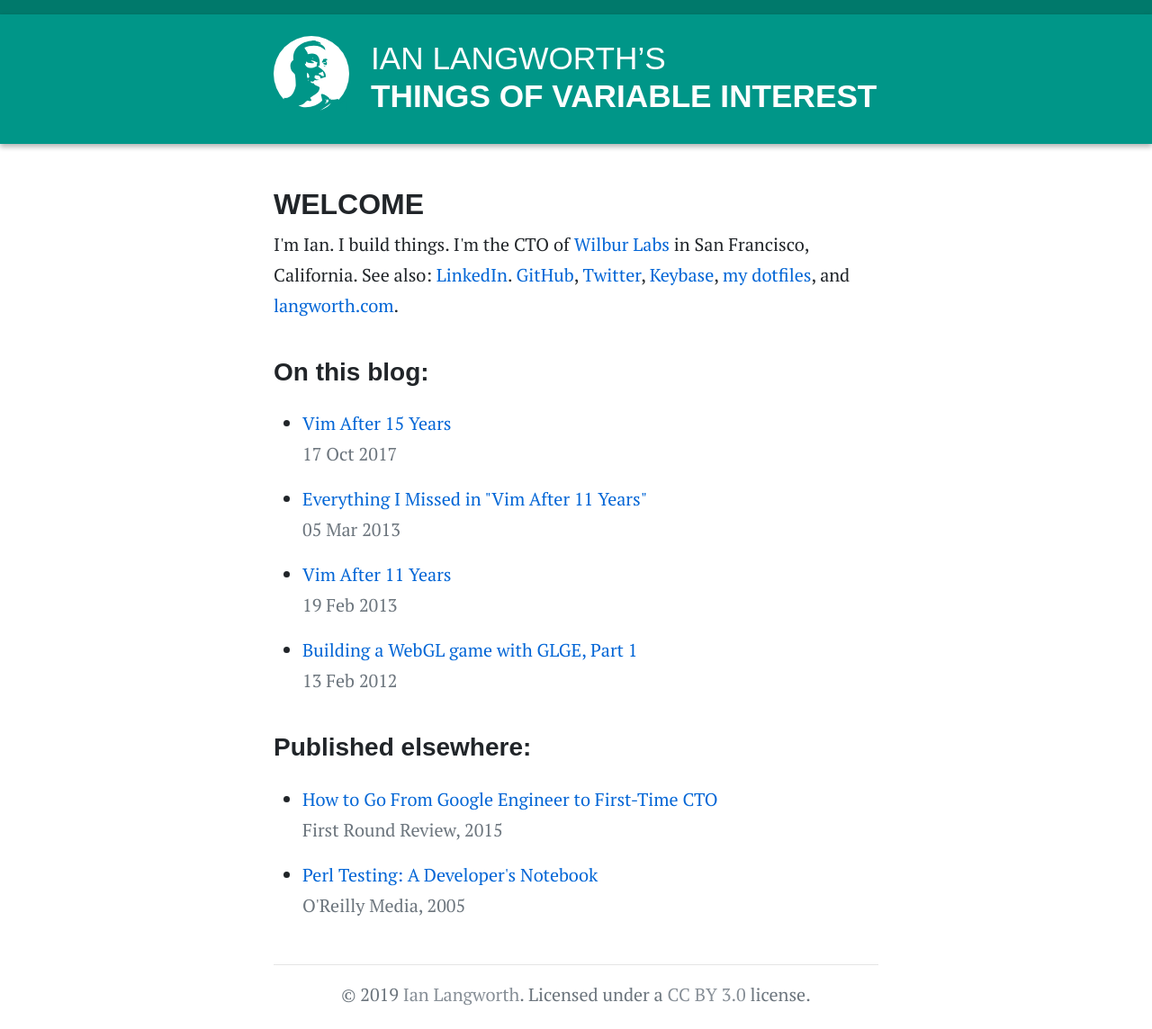
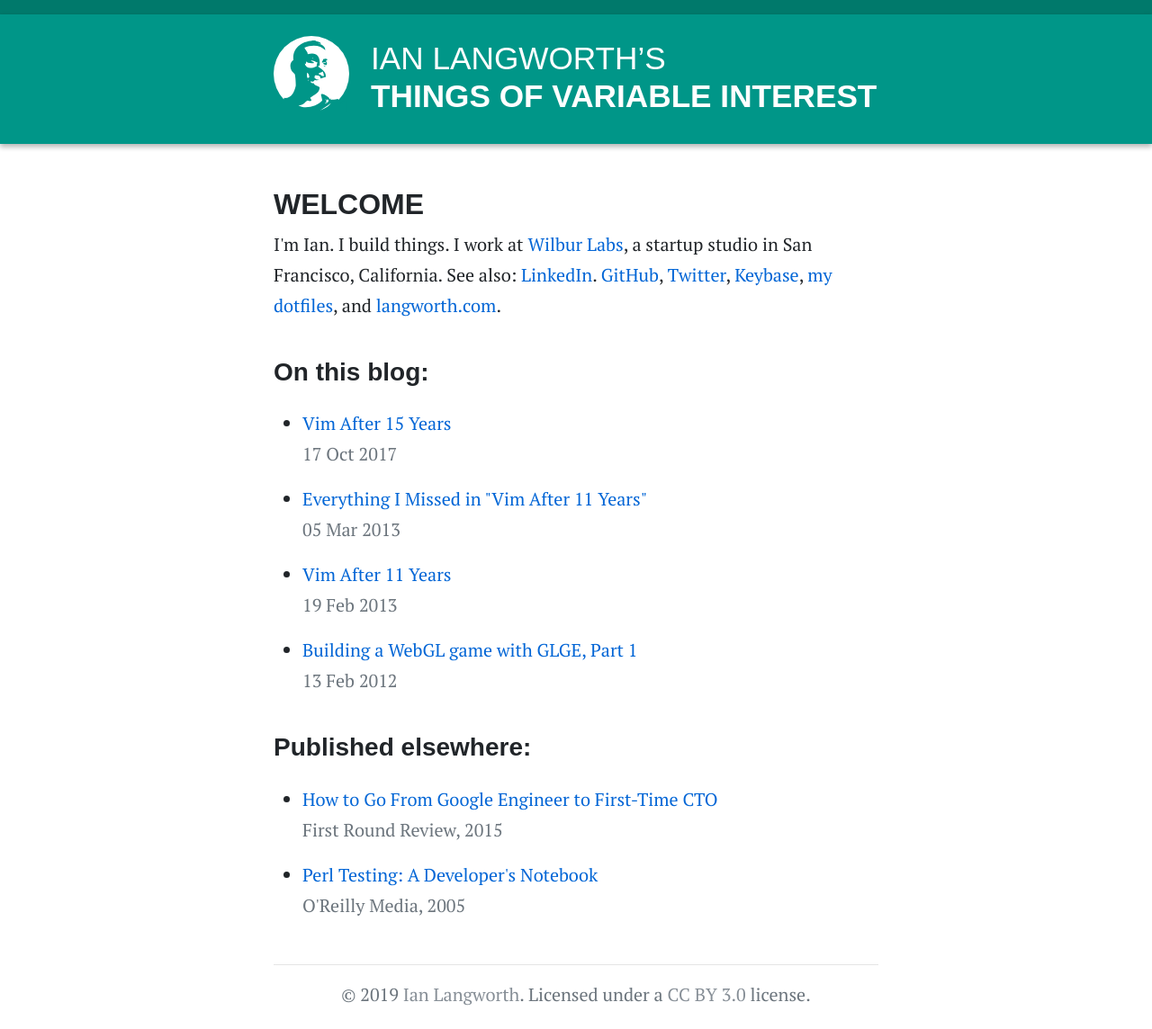
Before and after one commit to statico/statico.github.io, a Jekyll site: the page built from index.md, in a window 1280 px wide. Shown: the whole page at 90% size. Built offline with Jekyll 4.4.1, drawn with Linux system fonts in a browser that asks for light colours; some web fonts are replaced; comment, search, counter and statistics services are not loaded.

Commit message:
more modesty

```diff
--- a/index.md
+++ b/index.md
@@ -7,7 +7,7 @@ title: Welcome
 
 <p>
   I'm Ian. I build things.
-  I'm the CTO of <a href="https://www.wilburlabs.com/">Wilbur Labs</a> in San Francisco, California.
+  I work at <a href="https://www.wilburlabs.com/">Wilbur Labs</a>, a startup studio in San Francisco, California.
   See also:
   <a href="https://www.linkedin.com/in/ianlangworth">LinkedIn</a>.
   <a href="https://github.com/statico">GitHub</a>,
```
